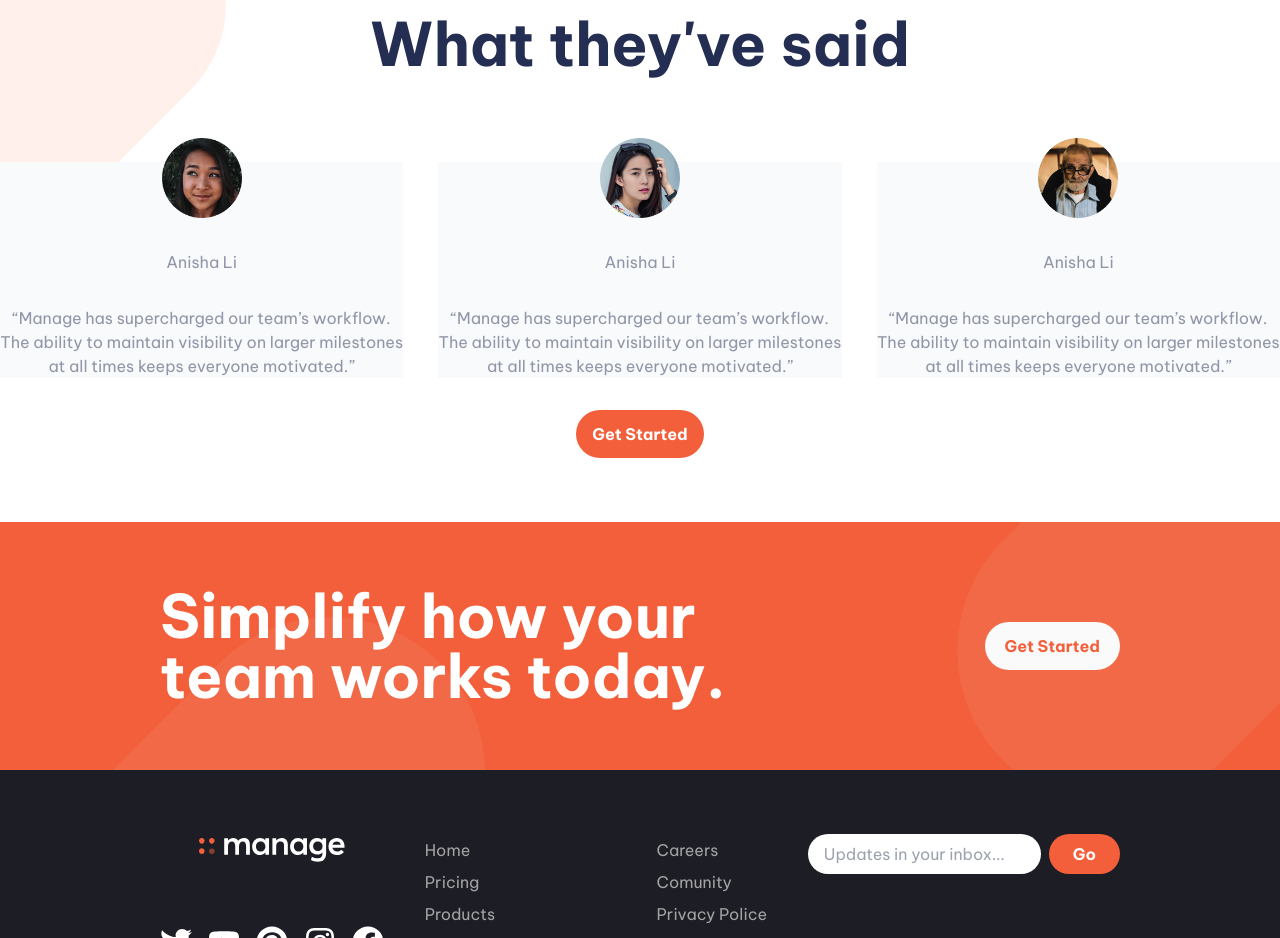
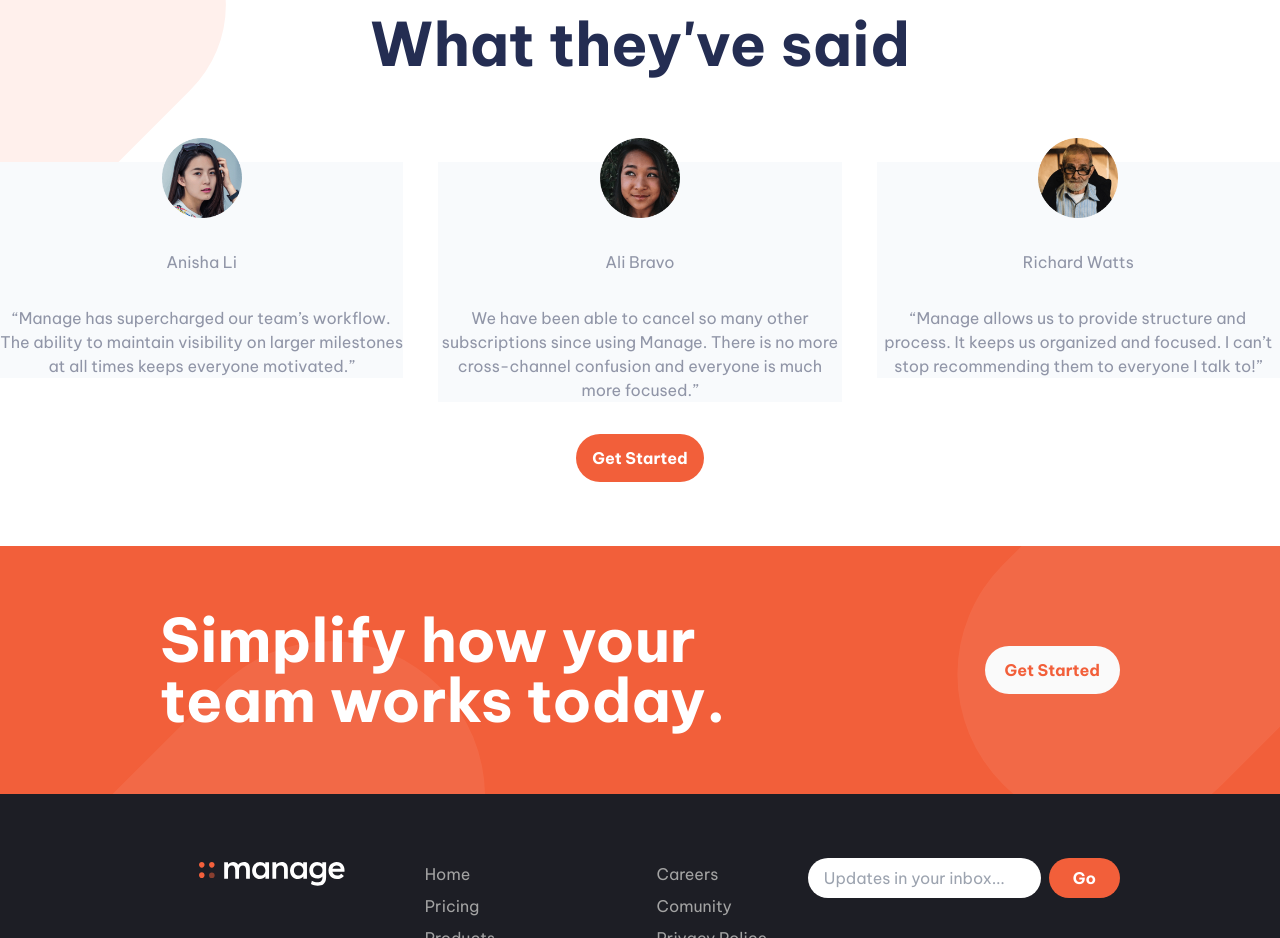
Before and after one commit to JLSoaresRamos/manage-landpage, a React (Vite) app: page / in a window 1280 px wide. Shown: the part 1180-2118 px from the top of the page. Built offline with nearby package versions, Linux system fonts and the light colour scheme; the HTML template or start-up script is replaced by a standard one.

Commit message:
Add data to a diferrent file

```diff
--- a/src/App.tsx
+++ b/src/App.tsx
@@ -2,6 +2,9 @@
 import { FeedbackSection } from './components/FeedbackSection'
 import { Footer } from './components/Footer'
 import { Header } from './components/Header'
+
+import { FeedbackData } from './data'
+
 import './index.css'
 
 function App() {
@@ -89,34 +92,7 @@
 					</section>
 				</div>
 			</div>
-			<FeedbackSection
-				feedbacks={[
-					{
-						author: 'Anisha Li',
-						avatarUrl: '/manage-landpage/images/avatar-ali.png',
-						quote:
-							'“Manage has supercharged our team’s workflow. The ability to maintain visibility on larger milestones at all times keeps everyone motivated.” ',
-					},
-					{
-						author: 'Anisha Li',
-						avatarUrl: '/manage-landpage/images/avatar-anisha.png',
-						quote:
-							'“Manage has supercharged our team’s workflow. The ability to maintain visibility on larger milestones at all times keeps everyone motivated.” ',
-					},
-					{
-						author: 'Anisha Li',
-						avatarUrl: '/manage-landpage/images/avatar-richard.png',
-						quote:
-							'“Manage has supercharged our team’s workflow. The ability to maintain visibility on larger milestones at all times keeps everyone motivated.” ',
-					},
-					{
-						author: 'Anisha Li',
-						avatarUrl: '/manage-landpage/images/avatar-richard.png',
-						quote:
-							'“Manage has supercharged our team’s workflow. The ability to maintain visibility on larger milestones at all times keeps everyone motivated.” ',
-					},
-				]}
-			/>
+			<FeedbackSection feedbacks={FeedbackData} />
 			<section className='bg-simplify-section-mobile md:bg-simplify-section-desktop relative mt-16 items-center justify-center space-y-8 bg-primary-brightRed bg-no-repeat px-4 py-16 text-white md:flex md:grid-cols-2 md:space-y-0 md:px-10 lg:py-16 xl:px-40'>
 				<h2 className='title text-balance text-center text-white md:w-fit md:text-left'>
 					Simplify how your team works today.
--- a/src/components/FeedbackSection/index.tsx
+++ b/src/components/FeedbackSection/index.tsx
@@ -7,7 +7,7 @@
 
 import { Button } from '../Button'
 
-type FeedbackProps = {
+export type FeedbackProps = {
 	avatarUrl: string
 	author: string
 	quote: string
--- /dev/null
+++ b/src/data/index.ts
@@ -0,0 +1,28 @@
+import { FeedbackProps } from '../components/FeedbackSection'
+
+export const FeedbackData: FeedbackProps[] = [
+	{
+		author: 'Anisha Li',
+		avatarUrl: '/manage-landpage/images/avatar-anisha.png',
+		quote:
+			'“Manage has supercharged our team’s workflow. The ability to maintain visibility on larger milestones at all times keeps everyone motivated.” ',
+	},
+	{
+		author: 'Ali Bravo',
+		avatarUrl: '/manage-landpage/images/avatar-ali.png',
+		quote:
+			'We have been able to cancel so many other subscriptions since using Manage. There is no more cross-channel confusion and everyone is much more focused.” ',
+	},
+	{
+		author: 'Richard Watts',
+		avatarUrl: '/manage-landpage/images/avatar-richard.png',
+		quote:
+			'“Manage allows us to provide structure and process. It keeps us organized and focused. I can’t stop recommending them to everyone I talk to!”',
+	},
+	{
+		author: 'Shanai Gough',
+		avatarUrl: '/manage-landpage/images/avatar-shanai.png',
+		quote:
+			'“Their software allows us to track, manage and collaborate on our projects from anywhere. It keeps the whole team in-sync without being intrusive.”',
+	},
+]
```
Also changed, not shown: design/testimonials-slider.jpg.
